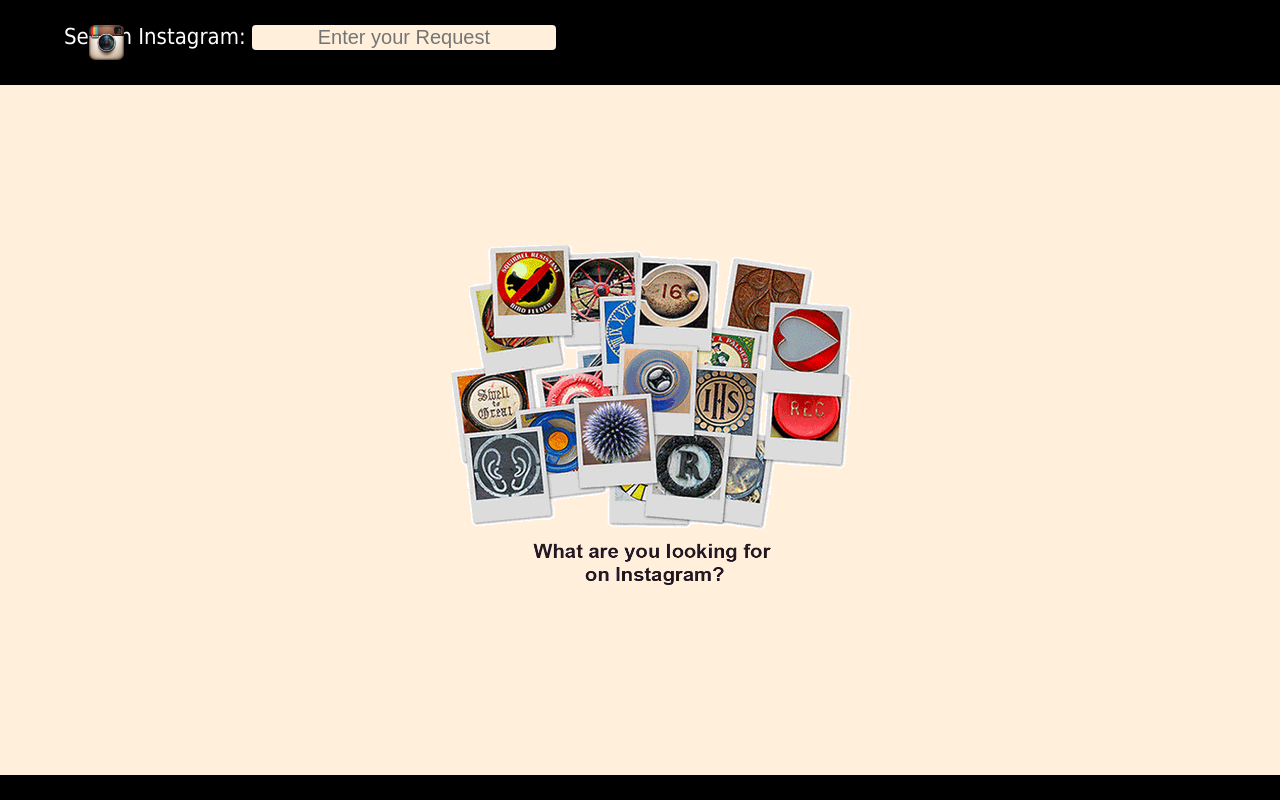
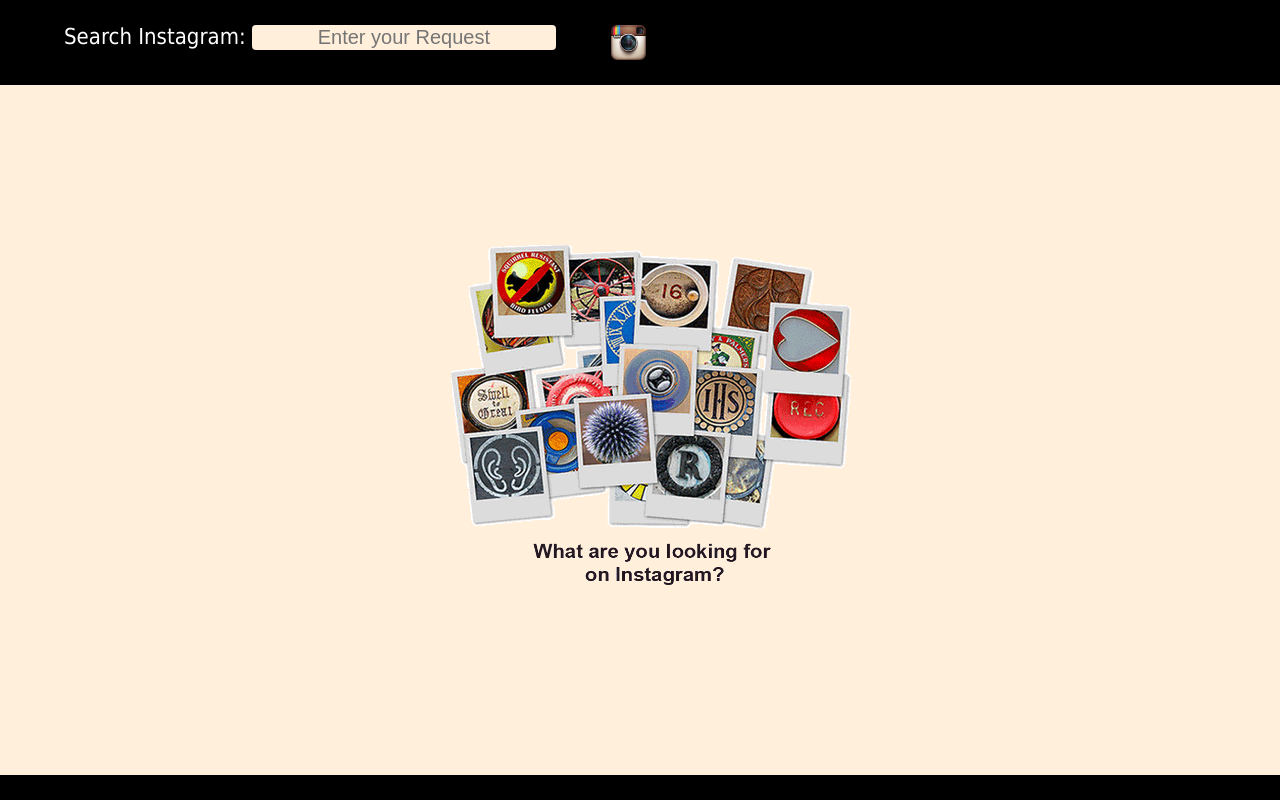
Before and after one commit to Lucky7KP/InstagramHack, a plain HTML site: page index.html in a window 1280 px wide. Drawn offline with nearby package versions, Linux system fonts and the light colour scheme.

Commit message:
fixed header

```diff
--- a/css/main.css
+++ b/css/main.css
@@ -59,7 +59,7 @@ input:focus {
 	position: fixed;
 	width: 35px;
 	height: 35px;
-	padding-left: 25px;
+	padding-left: 55px;
 }
 
 #container {
--- a/index.html
+++ b/index.html
@@ -11,8 +11,9 @@
   </head>
   <body>
 	<div id="topbar">
-		<div> <img id="headerimage" src="images/logo.png">    Search Instagram:  </div>
+		<div>Search Instagram:  </div>
 		<input type="text" name="searchtag" id="value" placeholder="Enter your Request">
+		<img id="headerimage" src="images/logo.png">
 	</div>
 	<div id="container">
 		<p class="subtitle hidden">Click on the photos below to see more information in  Instagram.</p>
```
